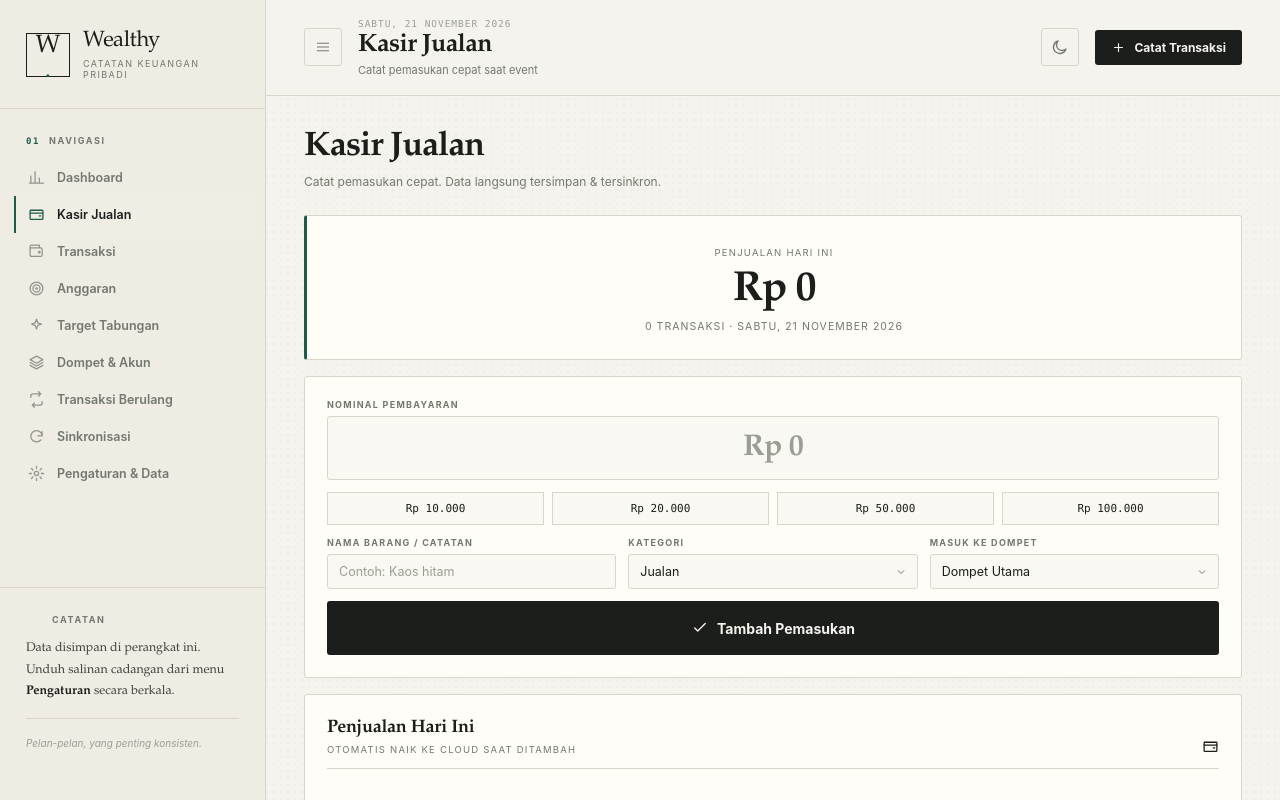
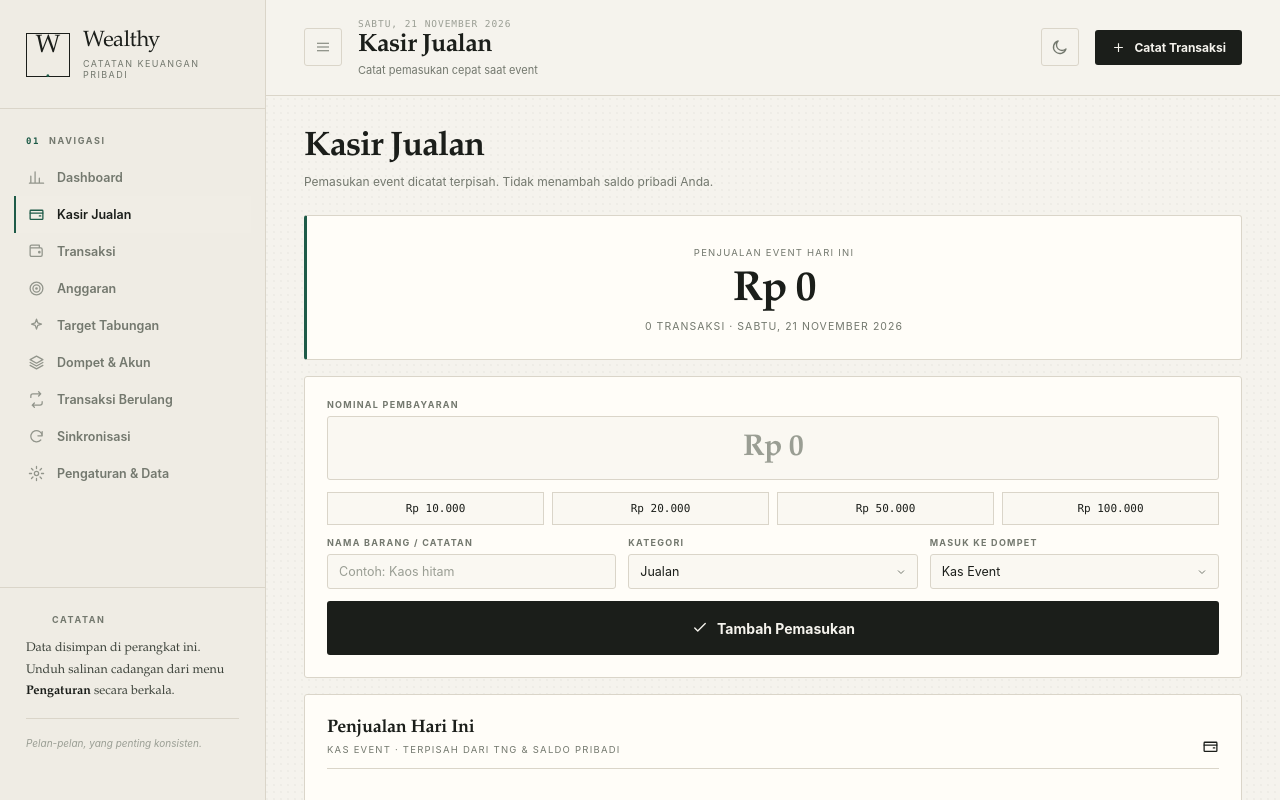
Before and after one commit to putrasuki/wealthy-expense-tracker, a plain HTML site: page index.html in a window 1280 px wide. Both pictures are taken after a click on the button "Kasir Jualan". Shown: the top 800 px of the page. Drawn offline with Linux system fonts and the light colour scheme.

Commit message:
feat: separate event cash from personal balance

```diff
--- a/app.js
+++ b/app.js
@@ -97,8 +97,15 @@ const ACCT_TYPES = {
   cash:{icon:ico('cash',17),label:'Tunai / Kas',color:'--pos'},
   bank:{icon:ico('bank',17),label:'Rekening Bank',color:'--c-transport'},
   ewallet:{icon:ico('phone',17),label:'E-Wallet',color:'--c-belanja'},
-  credit:{icon:ico('card',17),label:'Kartu Kredit',color:'--neg'}
+  credit:{icon:ico('card',17),label:'Kartu Kredit',color:'--neg'},
+  event:{icon:ico('bag',17),label:'Kas Event / Jualan',color:'--c-belanja'}
 };
+function isEventAccount(a){return !!a&&a.type==='event'}
+function isEventTx(t){return !!t&&(isEventAccount(byId(state.accounts,t.accountId))||isEventAccount(byId(state.accounts,t.toAccountId)))}
+function ensureEventAccount(){
+  if(state.accounts.some(isEventAccount))return;
+  state.accounts.push({id:'kas_event',name:'Kas Event',type:'event',initialBalance:0,createdAt:new Date().toISOString()});
+}
 const NAV = [
   {id:'dashboard',label:'Dashboard',icon:'chart',title:'Dashboard',sub:'Ringkasan keuangan Anda hari ini'},
   {id:'kasir',label:'Kasir Jualan',icon:'coins',title:'Kasir Jualan',sub:'Catat pemasukan cepat saat event'},
@@ -315,8 +322,8 @@ function balances(){
 }
 function netWorthAt(until){
   const map={};
-  state.accounts.forEach(a=>map[a.id]=Number(a.initialBalance)||0);
-  state.transactions.filter(t=>!until||t.date<=until).forEach(t=>{
+  state.accounts.filter(a=>!isEventAccount(a)).forEach(a=>map[a.id]=Number(a.initialBalance)||0);
+  state.transactions.filter(t=>!isEventTx(t)&&(!until||t.date<=until)).forEach(t=>{
     const amt=Number(t.amount)||0;
     if(t.type==='income'&&map[t.accountId]!==undefined)map[t.accountId]+=amt;
     else if(t.type==='expense'&&map[t.accountId]!==undefined)map[t.accountId]-=amt;
@@ -329,7 +336,7 @@ function netWorthAt(until){
 }
 function netWorth(){return netWorthAt(null)}
 function monthStats(m){
-  const list=state.transactions.filter(t=>monthKey(t.date)===m && t.type!=='transfer');
+  const list=state.transactions.filter(t=>monthKey(t.date)===m && t.type!=='transfer' && !isEventTx(t));
   const income=sum(list.filter(t=>t.type==='income').map(t=>t.amount));
   const expense=sum(list.filter(t=>t.type==='expense').map(t=>t.amount));
   return {income,expense,net:income-expense,list};
@@ -701,13 +708,13 @@ function viewRecurring(){
 /* ============================ VIEW: PENGATURAN ============================ */
 function viewKasir(){
   const today=todayISO();
-  const list=state.transactions.filter(t=>t.type==='income'&&String(t.date).slice(0,10)===today)
+  const acc=state.accounts.find(isEventAccount)||state.accounts[0]||{};
+  const list=state.transactions.filter(t=>t.type==='income'&&t.accountId===acc.id&&String(t.date).slice(0,10)===today)
     .sort((a,b)=>String(b.date).localeCompare(String(a.date)));
   const total=sum(list.map(t=>t.amount));
-  const acc=state.accounts.find(a=>/tng/i.test(a.name))||state.accounts[0]||{};
-  return '<div class="page-head"><div><h2>Kasir Jualan</h2><p>Catat pemasukan cepat. Data langsung tersimpan & tersinkron.</p></div></div>'+
+  return '<div class="page-head"><div><h2>Kasir Jualan</h2><p>Pemasukan event dicatat terpisah. Tidak menambah saldo pribadi Anda.</p></div></div>'+
   '<div class="kasir-wrap">'+
-    '<div class="card kasir-total"><div class="card-sub">PENJUALAN HARI INI</div>'+
+    '<div class="card kasir-total"><div class="card-sub">PENJUALAN EVENT HARI INI</div>'+
       '<div class="kasir-total-value">'+fmt(total)+'</div>'+
       '<div class="kasir-total-meta">'+list.length+' transaksi · '+new Date().toLocaleDateString('id-ID',{weekday:'long',day:'numeric',month:'long',year:'numeric'})+'</div></div>'+
     '<div class="card kasir-form"><form data-form="kasir">'+
@@ -723,7 +730,7 @@ function viewKasir(){
       '<button type="submit" class="btn-primary kasir-submit">'+ico('check',18)+' Tambah Pemasukan</button>'+
     '</form></div>'+
     '<div class="card kasir-list"><div class="card-head"><div><div class="card-title">Penjualan Hari Ini</div>'+
-      '<div class="card-sub">Otomatis naik ke cloud saat ditambah</div></div>'+ico('coins',17)+'</div>'+
+      '<div class="card-sub">Kas Event · terpisah dari TNG & saldo pribadi</div></div>'+ico('coins',17)+'</div>'+
       (list.length?list.map(t=>'<div class="kasir-row"><div class="kasir-row-ico">'+ico('bag',16)+'</div>'+
         '<div class="kasir-row-main"><div class="kasir-row-title">'+esc(t.note||t.category||'Pemasukan')+'</div>'+
         '<div class="kasir-row-sub">'+esc(t.category)+' · '+esc(String(t.date).slice(11,16))+'</div></div>'+
@@ -1116,6 +1123,7 @@ document.addEventListener('click',function(e){
   switch(a){
     case 'nav':
       ui.view=el.dataset.view;
+      if(ui.view==='kasir'){ensureEventAccount();saveState({noSync:true})}
       document.getElementById('sidebar').classList.remove('open');
       document.getElementById('overlay').classList.remove('show');
       renderView();break;
@@ -1466,6 +1474,7 @@ function scheduleSyncPush(){
   syncTimer=setTimeout(function(){cloudPush(false)},1500);
 }
 async function cloudPush(notify){
+  if(location.protocol==='file:')return false;
   const kode=getSyncCode();
   if(kode.length<6){if(notify)toast('Kode sinkron minimal 6 karakter','err');return false}
   if(syncBusy)return false;
@@ -1486,6 +1495,7 @@ async function cloudPush(notify){
   finally{syncBusy=false}
 }
 async function cloudPull(notify){
+  if(location.protocol==='file:')return false;
   const kode=getSyncCode();
   if(kode.length<6){if(notify)toast('Kode sinkron minimal 6 karakter','err');return false}
   if(syncBusy)return false;
--- a/index.html
+++ b/index.html
@@ -10,9 +10,9 @@
 <title>Wealthy — Catatan Keuangan Pribadi</title>
 <link rel="manifest" href="manifest.webmanifest">
 <link rel="apple-touch-icon" href="icon-192.png">
-<link rel="stylesheet" href="styles.css?v=10">
-<script src="vendor/chart.umd.min.js?v=10"></script>
-<script src="app.js?v=10" defer></script>
+<link rel="stylesheet" href="styles.css?v=11">
+<script src="vendor/chart.umd.min.js?v=11"></script>
+<script src="app.js?v=11" defer></script>
 </head>
 <body>
 <div id="app">
```
Also changed, not shown: sw.js (+4 -4 lines).
